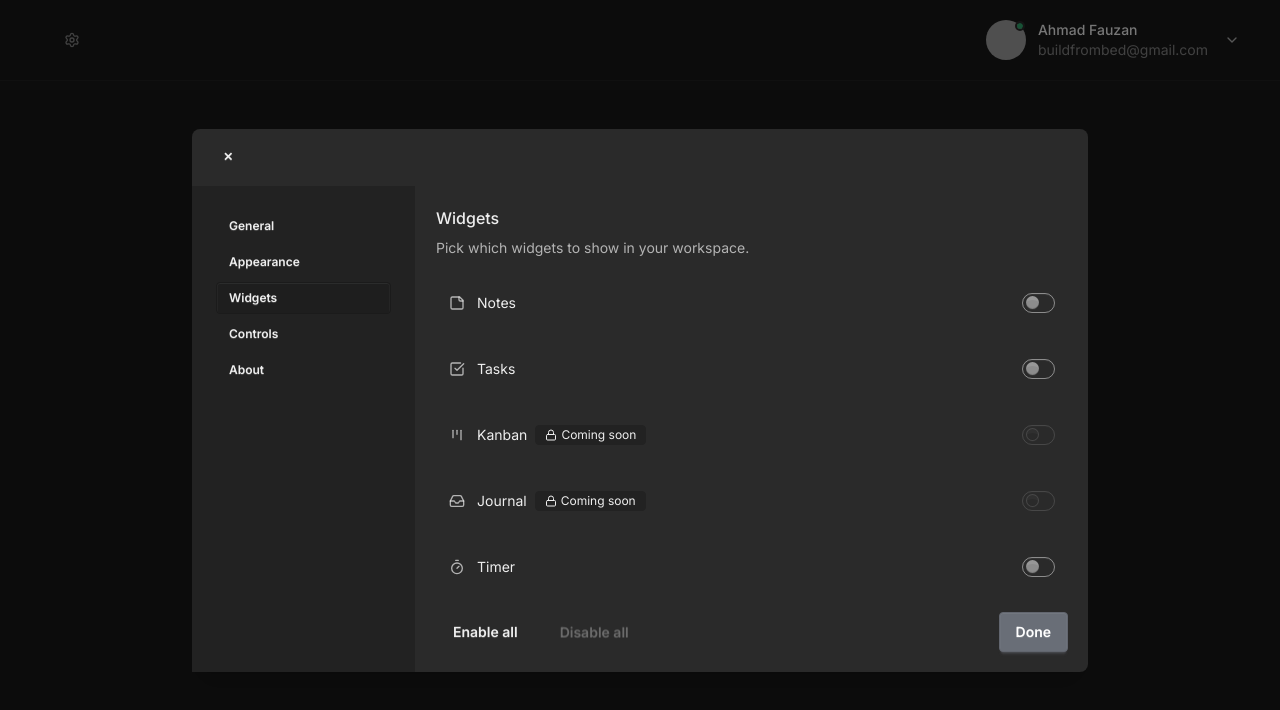
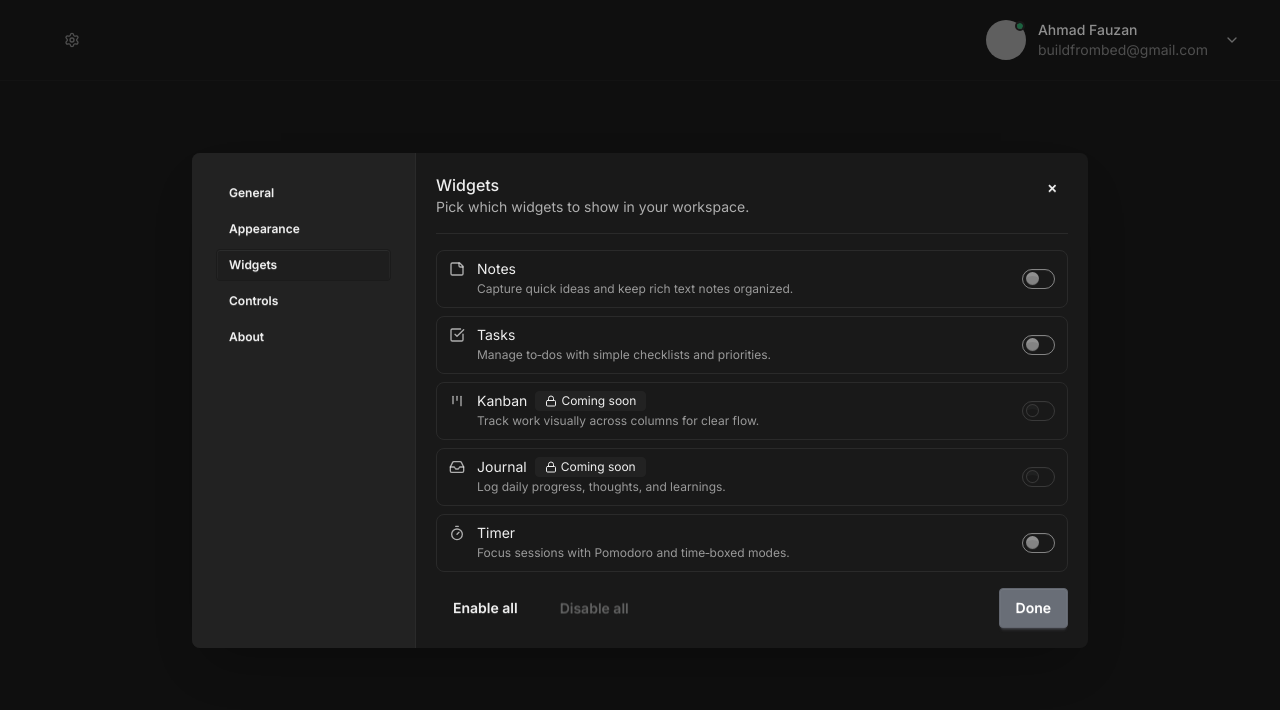
Before and after one commit to vaujan/deepflow, a Next.js app: page / in a window 1280 px wide. Both pictures are taken after a click on the button "Open widgets settings". Shown: the top 710 px of the page. Built offline with nearby package versions, Linux system fonts and the light colour scheme; grey boxes are pictures that could not be loaded.

Commit message:
improved ui

```diff
--- a/src/app/page.tsx
+++ b/src/app/page.tsx
@@ -6,7 +6,7 @@ import Header from "../components/ui/header";
 import WidgetsContainer from "../components/ui/widgets-container";
 export default function Page() {
 	return (
-		<div className="flex flex-col bg-gray-2 h-screen overflow-hidden lg:flex-row">
+		<div className="flex flex-col bg-gray-2 h-screen overflow-hidden">
 			{/* Container */}
 			<main
 				className={`flex flex-col flex-1 items-start justify-start min-h-0`}
--- a/src/components/ui/widget-notes.tsx
+++ b/src/components/ui/widget-notes.tsx
@@ -181,7 +181,7 @@ export default function WidgetNotes() {
 		<div className="group flex h-full min-h-0 w-full flex-col gap-2 overflow-hidden">
 			<div className="flex justify-between items-center text-base-content/80 group">
 				<div className="flex gap-2 items-center justify-center w-fit ">
-					<span className="font-medium text-lg">Notes</span>
+					<span className="font-medium">Notes</span>
 					<button className="btn btn-xs btn-circle btn-ghost invisible group-hover:visible">
 						<Ellipsis className="size-4" />
 					</button>
--- a/src/components/ui/widget-settings-modal.tsx
+++ b/src/components/ui/widget-settings-modal.tsx
@@ -10,7 +10,6 @@ import {
 	Timer,
 	Lock,
 } from "lucide-react";
-import { Dialog, VisuallyHidden } from "radix-ui";
 
 interface WidgetSettingsModalProps {
 	isOpen: boolean;
@@ -23,15 +22,41 @@ interface WidgetSettingsModalProps {
 type WidgetMeta = {
 	type: Widgets;
 	label: string;
+	description: string;
 	icon: React.ComponentType<{ className?: string }>;
 };
 
 const ALL_WIDGETS: WidgetMeta[] = [
-	{ type: "note", label: "Notes", icon: StickyNote },
-	{ type: "tasks", label: "Tasks", icon: CheckSquare },
-	{ type: "kanban", label: "Kanban", icon: Kanban },
-	{ type: "journal", label: "Journal", icon: Inbox },
-	{ type: "timer", label: "Timer", icon: Timer },
+	{
+		type: "note",
+		label: "Notes",
+		description: "Capture quick ideas and keep rich text notes organized.",
+		icon: StickyNote,
+	},
+	{
+		type: "tasks",
+		label: "Tasks",
+		description: "Manage to‑dos with simple checklists and priorities.",
+		icon: CheckSquare,
+	},
+	{
+		type: "kanban",
+		label: "Kanban",
+		description: "Track work visually across columns for clear flow.",
+		icon: Kanban,
+	},
+	{
+		type: "journal",
+		label: "Journal",
+		description: "Log daily progress, thoughts, and learnings.",
+		icon: Inbox,
+	},
+	{
+		type: "timer",
+		label: "Timer",
+		description: "Focus sessions with Pomodoro and time‑boxed modes.",
+		icon: Timer,
+	},
 ];
 
 const AVAILABLE: Widgets[] = ["note", "tasks", "timer"];
@@ -44,9 +69,33 @@ export default function WidgetSettingsModal({
 }: WidgetSettingsModalProps) {
 	const { activeWidgets, toggleWidget, clearAllWidgets } = useWidgets();
 
-	// Return focus to provided ref after close (Radix returns to Trigger by default,
-	// but we are controlling open state from parent)
+	// Manage dialog element and focus return
+	const dialogRef = useRef<HTMLDialogElement | null>(null);
 	const wasOpenRef = useRef<boolean>(false);
+
+	// Sync open state with <dialog>
+	useEffect(() => {
+		const dialog = dialogRef.current;
+		if (!dialog) return;
+		if (isOpen) {
+			if (!dialog.open) dialog.showModal();
+		} else {
+			if (dialog.open) dialog.close();
+		}
+	}, [isOpen]);
+
+	// Close handler (ESC, backdrop, header close)
+	useEffect(() => {
+		const dialog = dialogRef.current;
+		if (!dialog) return;
+		const handleClose = () => {
+			onClose();
+		};
+		dialog.addEventListener("close", handleClose);
+		return () => dialog.removeEventListener("close", handleClose);
+	}, [onClose]);
+
+	// Return focus to provided ref after close
 	useEffect(() => {
 		if (wasOpenRef.current && !isOpen) {
 			returnFocusRef?.current?.focus?.();
@@ -60,25 +109,12 @@ export default function WidgetSettingsModal({
 	}, [activeWidgets]);
 
 	return (
-		<Dialog.Root open={isOpen} onOpenChange={(v) => !v && onClose()}>
-			<Dialog.Portal>
-				<Dialog.Overlay className="fixed inset-0 z-50 bg-black/50 data-[state=open]:animate-fade-in data-[state=closed]:animate-fade-out" />
-				<Dialog.Content
-					className="fixed inset-0 z-[60] flex items-center justify-center p-4"
-					aria-describedby={undefined}
+		<dialog
+			ref={dialogRef}
+			className="modal"
+			aria-labelledby="widget-settings-title"
 		>
-					<div className="card bg-base-100 w-full max-w-4xl rounded-box p-0 shadow-xl outline-none">
-						<div className="flex items-center justify-between border-b border-border px-5 py-3">
-							<Dialog.Close asChild>
-								<button
-									className="btn btn-ghost btn-sm btn-circle"
-									aria-label="Close settings"
-								>
-									✕
-								</button>
-							</Dialog.Close>
-						</div>
-
+			<div className="modal-box bg-base-300 p-0 w-full max-w-4xl">
 				<div className="grid grid-cols-12 gap-0">
 					{/* Sidebar */}
 					<aside className="col-span-4 lg:col-span-3 border-r bg-sidebar border-border p-4">
@@ -115,15 +151,27 @@ export default function WidgetSettingsModal({
 
 					{/* Content */}
 					<section className="col-span-8 lg:col-span-9 p-5">
-								<Dialog.Title asChild>
-									<h2 className="font-medium mb-2">Widgets</h2>
-								</Dialog.Title>
-								<p className="text-sm text-base-content/70 mb-4">
+						<div className="flex items-start justify-between gap-3 border-b border-border pb-4 mb-4">
+							<div>
+								<h2 id="widget-settings-title" className="font-medium">
+									Widgets
+								</h2>
+								<p className="text-sm text-base-content/70">
 									Pick which widgets to show in your workspace.
 								</p>
+							</div>
+							<form method="dialog">
+								<button
+									className="btn btn-ghost btn-sm btn-circle"
+									aria-label="Close settings"
+								>
+									✕
+								</button>
+							</form>
+						</div>
 
 						<div className="space-y-2">
-									{ALL_WIDGETS.map(({ type, label, icon: Icon }) => {
+							{ALL_WIDGETS.map(({ type, label, description, icon: Icon }) => {
 								const isComingSoon = COMING_SOON.includes(type);
 								const disabled =
 									isComingSoon ||
@@ -133,8 +181,9 @@ export default function WidgetSettingsModal({
 										key={type}
 										className="flex items-center justify-between gap-3 border border-border rounded-box px-3 py-2"
 									>
-												<div className="flex items-center gap-3 min-h-10">
-													<Icon className="size-4 text-base-content/70" />
+										<div className="flex items-start gap-3 min-h-10">
+											<Icon className="size-4 mt-0.5 text-base-content/70" />
+											<div className="flex flex-col gap-0.5">
 												<div className="flex items-center gap-2">
 													<span className="text-sm">{label}</span>
 													{isComingSoon && (
@@ -142,6 +191,10 @@ export default function WidgetSettingsModal({
 															<Lock className="size-3" /> Coming soon
 														</span>
 													)}
+												</div>
+												<span className="text-xs text-base-content/60">
+													{description}
+												</span>
 											</div>
 										</div>
 										<input
@@ -178,15 +231,16 @@ export default function WidgetSettingsModal({
 									Disable all
 								</button>
 							</div>
-									<Dialog.Close asChild>
+							<form method="dialog">
 								<button className="btn btn-secondary">Done</button>
-									</Dialog.Close>
+							</form>
 						</div>
 					</section>
 				</div>
 			</div>
-				</Dialog.Content>
-			</Dialog.Portal>
-		</Dialog.Root>
+			<form method="dialog" className="modal-backdrop">
+				<button aria-label="Close modal">close</button>
+			</form>
+		</dialog>
 	);
 }
--- a/src/components/ui/widget-task.tsx
+++ b/src/components/ui/widget-task.tsx
@@ -178,7 +178,7 @@ export default function WidgetTask() {
 	return (
 		<div className="w-full h-full group flex flex-col overflow-hidden">
 			<div className="flex justify-between items-center text-base-content/80 mb-6">
-				<span className="font-medium text-lg">
+				<span className="font-medium">
 					Tasks{" "}
 					<span className="badge rounded-box badge-neutral badge-sm">
 						{tasks.length}
@@ -400,18 +400,20 @@ export default function WidgetTask() {
 										className={`w-full py-4 px-0 border-b border-base-content/10 transition-all ease-out cursor-pointer hover:bg-base-50 ${
 											task.completed ? "opacity-75" : ""
 										} ${index === 0 ? "border-t border-base-300" : ""}`}
+										onClick={() => toggleTask(task.id)}
 									>
 										<div className="flex items-start gap-3">
-											<button
-												onClick={() => toggleTask(task.id)}
-												className="mt-0.5 flex-shrink-0"
-											>
-												{task.completed ? (
-													<CheckCircle className="size-5 text-success" />
-												) : (
-													<Circle className="size-5 text-base-content/40" />
-												)}
-											</button>
+											<label className="mt-0.5 flex-shrink-0 cursor-pointer">
+												<input
+													type="checkbox"
+													className="checkbox checkbox-sm"
+													checked={task.completed}
+													onChange={(e) => {
+														e.stopPropagation();
+														toggleTask(task.id);
+													}}
+												/>
+											</label>
 
 											<div className="flex-1 min-w-0 overflow-hidden">
 												<div className="flex flex-col gap-1">
--- a/src/components/ui/widget-timer.tsx
+++ b/src/components/ui/widget-timer.tsx
@@ -15,6 +15,7 @@ import {
 	ChevronUp,
 	AlertCircle,
 } from "lucide-react";
+import { ScrollArea } from "./scroll-area";
 import { useSession, type Session } from "../../hooks/useSession";
 import { usePomodoroSettings } from "../../hooks/usePomodoroSettings";
 import { toast } from "sonner";
@@ -140,9 +141,9 @@ export default function WidgetTimer() {
 
 	return (
 		<div
-			className={`card h-fit border-border ${
-				visibleWidgets.length === 1 ? "md:bg-card border" : "md:bg-transparent"
-			} shadow-xs w-full p-4 lg:p-6 gap-4 lg:gap-6 overflow-hidden`}
+			className={`card border-border ${
+				visibleWidgets.length === 1 ? "md:bg-card" : "md:bg-transparent"
+			} shadow-xs w-full p-4 lg:p-6 gap-4 lg:gap-6 flex flex-col`}
 		>
 			<div className="flex flex-col text-center">
 				<h1 className="font-semibold">What will you accomplish today?</h1>
@@ -151,7 +152,8 @@ export default function WidgetTimer() {
 				</p>
 			</div>
 
-			<div className="flex flex-col space-y-3">
+			<ScrollArea className="flex-1 min-h-0">
+				<div className="flex flex-col space-y-6 pr-2">
 					<div className="relative">
 						<textarea
 							ref={textareaRef}
@@ -214,7 +216,7 @@ export default function WidgetTimer() {
 					)}
 				</div>
 
-			<div className="tabs tabs-border">
+				<div className="tabs my-4 tabs-border">
 					<label className="tab font-medium">
 						<input
 							type="radio"
@@ -316,12 +318,29 @@ export default function WidgetTimer() {
 									onChange={handleTagsChange}
 									className="input input-sm w-full bg-base-200"
 								/>
+								{tags.trim() && (
+									<div className="flex flex-wrap gap-1 mt-2">
+										{tags
+											.trim()
+											.split(/\s+/)
+											.filter((tag) => tag.length > 0)
+											.map((tag, index) => (
+												<span
+													key={index}
+													className="badge badge-sm badge-soft badge-neutral rounded-sm"
+												>
+													#{tag.replace(/^#/, "")}
+												</span>
+											))}
+									</div>
+								)}
 							</div>
 						</div>
 					</div>
 				</div>
+			</ScrollArea>
 
-			<div className="card-actions">
+			<div className="card-actions flex-shrink-0">
 				<button
 					className={`btn btn-block h-14 transition-all duration-200 ${
 						isGoalValid ? "btn-primary" : "btn-disabled"
@@ -535,8 +554,8 @@ function ActiveSessionView({
 	};
 
 	return (
-		<div className="card bg-transparent w-full p-4 lg:p-6 gap-4 lg:gap-6 overflow-hidden">
-			<div className="flex flex-col text-center">
+		<div className="card bg-transparent w-full p-4 lg:p-6 gap-4 lg:gap-6 flex flex-col">
+			<div className="flex flex-col text-center flex-shrink-0">
 				<h1
 					className="font-semibold text-lg break-words"
 					style={{
@@ -556,6 +575,8 @@ function ActiveSessionView({
 				</p>
 			</div>
 
+			<ScrollArea className="flex-1 min-h-0">
+				<div className="flex flex-col gap-4 pr-2">
 					<div
 						className={`text-center border border-border bg-card z-10 group flex flex-col rounded-box gap-8 p-8 cursor-pointer transition-all duration-300 ease-out transform ${
 							isTimerExpanded ? "bg-base-200" : "bg-card scale-100"
@@ -667,7 +688,8 @@ function ActiveSessionView({
 								<span>
 									{isPlannedSession && session.duration
 										? new Date(
-										session.startTime.getTime() + session.duration * 60 * 1000
+												session.startTime.getTime() +
+													session.duration * 60 * 1000
 										  ).toLocaleTimeString()
 										: "-"}
 								</span>
@@ -701,7 +723,9 @@ function ActiveSessionView({
 							onClick={handlePauseResume}
 							className={`btn btn-lg flex-1 ${isPaused ? "btn-primary" : ""}`}
 							title={
-						isPaused ? "Resume the focus session" : "Pause the focus session"
+								isPaused
+									? "Resume the focus session"
+									: "Pause the focus session"
 							}
 							aria-label={isPaused ? "Resume session" : "Pause session"}
 						>
@@ -723,6 +747,8 @@ function ActiveSessionView({
 							{isTimeVisible ? "Hide Time" : "Show Time"}
 						</button>
 					</div>
+				</div>
+			</ScrollArea>
 		</div>
 	);
 }
@@ -826,8 +852,8 @@ function SessionCompletionView({
 	};
 
 	return (
-		<div className="card bg-transparent w-full p-4 lg:p-6 gap-4 lg:gap-6 overflow-hidden">
-			<div className="flex flex-col text-center">
+		<div className="card bg-transparent w-full p-4 lg:p-6 gap-4 lg:gap-6 flex flex-col">
+			<div className="flex flex-col text-center flex-shrink-0">
 				<h1 className="font-semibold">Session Complete</h1>
 				<p className="text-base-content/50">
 					{isPlannedSession
@@ -835,6 +861,9 @@ function SessionCompletionView({
 						: "Excellent work! You finished your flow session."}
 				</p>
 			</div>
+
+			<ScrollArea className="flex-1 min-h-0">
+				<div className="flex flex-col gap-4 pr-2">
 					{session.completionType && isPlannedSession && (
 						<div className={`${getCompletionTypeColor()} gap-2`}>
 							<AlertCircle className="size-4" />
@@ -922,7 +951,8 @@ function SessionCompletionView({
 								Rate Your Deep Work Quality
 							</h3>
 							<p className="text-sm text-base-content/70">
-						How would you rate the quality of your focus during this session?
+								How would you rate the quality of your focus during this
+								session?
 							</p>
 						</div>
 						<div className="space-y-4">
@@ -951,7 +981,9 @@ function SessionCompletionView({
 									</div>
 								)}
 								{!hoverRating && deepWorkQuality > 0 && (
-							<div className={`text-center ${getRatingColor(deepWorkQuality)}`}>
+									<div
+										className={`text-center ${getRatingColor(deepWorkQuality)}`}
+									>
 										<span className="font-medium text-sm">
 											{deepWorkQuality}/10 - {getRatingLabel(deepWorkQuality)}
 										</span>
@@ -1003,8 +1035,10 @@ function SessionCompletionView({
 							</div>
 						</div>
 					</div>
+				</div>
+			</ScrollArea>
 
-			<div className="card-actions justify-center">
+			<div className="card-actions justify-center flex-shrink-0">
 				<button
 					onClick={handleSaveSession}
 					className="btn btn-primary btn-block"
--- a/src/components/ui/widgets-container.tsx
+++ b/src/components/ui/widgets-container.tsx
@@ -38,7 +38,7 @@ export default function WidgetsContainer() {
 	if (widgetsToRender.length === 1) {
 		const { Component } = widgetsToRender[0];
 		return (
-			<div className="w-full h-full max-w-full overflow-hidden flex justify-center">
+			<div className="w-full h-full max-w-full overflow-auto flex justify-center">
 				<div className="w-full max-w-2xl">
 					<Component />
 				</div>
@@ -47,8 +47,8 @@ export default function WidgetsContainer() {
 	}
 
 	return (
-		<div className="w-full h-full rounded-box border pt-8 border-border lg:border-0 p-2 lg:p-0">
-			<div className="flex gap-2 lg:gap-3 justify-center h-full py-4">
+		<div className="w-full h-full rounded-box py-4">
+			<div className="flex gap-2 lg:gap-3 justify-center h-full">
 				{widgetsToRender.map(({ Component }, index) => (
 					<div
 						key={`pane-${index}`}
```
Lines whose indentation alone changed are shown as unchanged.
